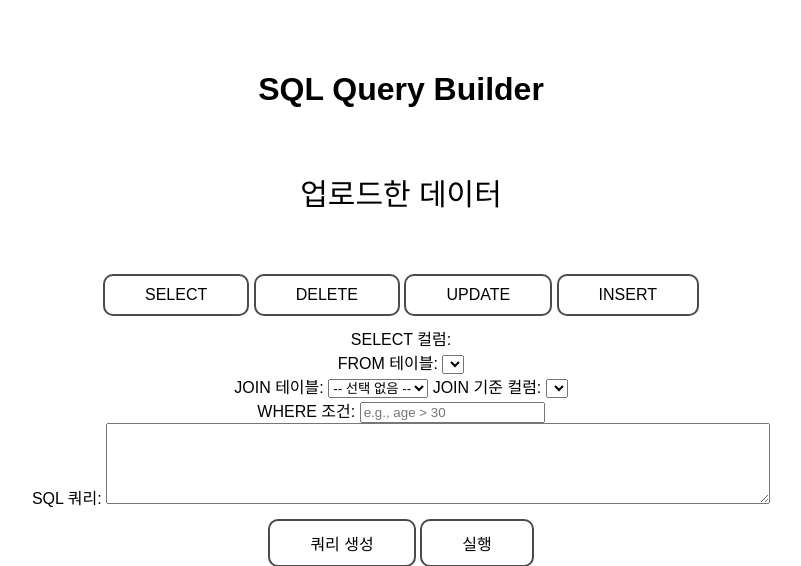
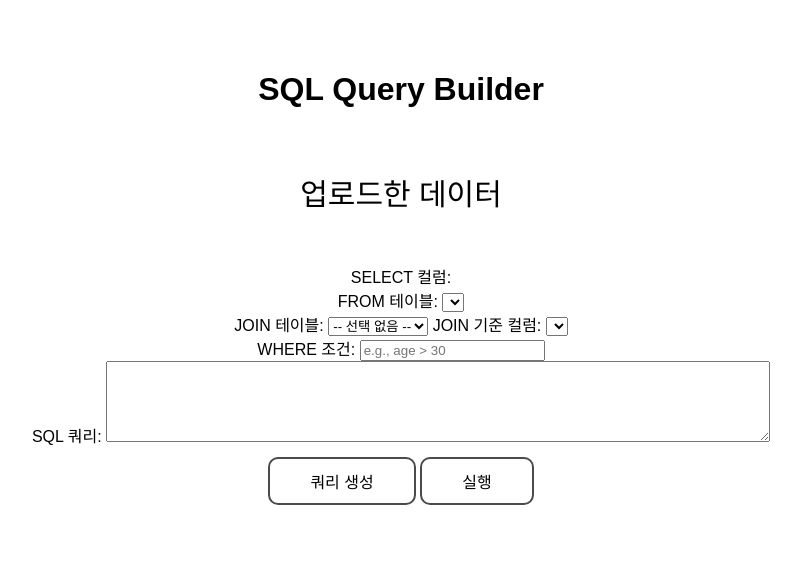
Before and after one commit to HuniHuns/BDP_Project, a Flask app: template flask/templates/query.html in a window 1280 px wide. Shown: the top 566 px of the page, without its empty margins (239-1040 px from the left). Run offline with Flask 3, Linux system fonts and the light colour scheme; the template is opened without the code that fills it, so the values that code supplies are empty.

Commit message:
[FIX]: SELECT문 제외 기능 제거(60191556)

```diff
--- a/flask/app.py
+++ b/flask/app.py
@@ -93,7 +93,7 @@ def query_page():
     except Exception as e:
         return jsonify({"error": str(e)}), 500
 
-@app.route('/get_common_columns')
+@app.route('/get_common_columns', methods=['GET'])
 def get_common_columns():
     table1 = request.args.get('table1')
     table2 = request.args.get('table2')
--- a/flask/templates/query.html
+++ b/flask/templates/query.html
@@ -7,17 +7,6 @@
     <title>SQL query</title>
     <link rel="stylesheet" href="{{ url_for('static', filename='css/upload.css') }}">
     <link rel="stylesheet" href="{{ url_for('static', filename='css/query.css') }}">
-    <style>
-        /* 기본적으로 모든 섹션을 숨깁니다 */
-        .sql-section {
-            display: none;
-        }
-
-        /* 활성화된 섹션만 표시합니다 */
-        .sql-section.active {
-            display: block;
-        }
-    </style>
 </head>
 
 <body>
@@ -29,14 +18,6 @@
         <li>{{ table }}</li>
         {% endfor %}
     </ul>
-
-    <div class="sql-functions">
-        <!-- SQL 함수 선택 버튼 -->
-        <button type="button" onclick="showSection('select-section')" id="select-btn" class="active">SELECT</button>
-        <button type="button" onclick="showSection('delete-section')" id="delete-btn">DELETE</button>
-        <button type="button" onclick="showSection('update-section')" id="update-btn">UPDATE</button>
-        <button type="button" onclick="showSection('insert-section')" id="insert-btn">INSERT</button>
-    </div>
 
     <form method="POST" action="/query" id="query-form">
         <!-- SELECT 섹션 -->
@@ -69,51 +50,6 @@
 
             <label for="where-condition">WHERE 조건:</label>
             <input type="text" id="where-condition" name="where_condition" placeholder="e.g., age > 30">
-        </div>
-
-        <!-- DELETE 섹션 -->
-        <div id="delete-section" class="sql-section">
-            <label for="delete-table">DELETE FROM 테이블:</label>
-            <select id="delete-table" name="delete_table" required>
-                {% for table in tables %}
-                <option value="{{ table }}">{{ table }}</option>
-                {% endfor %}
-            </select>
-
-            <label for="delete-condition">WHERE 조건:</label>
-            <input type="text" id="delete-condition" name="delete_condition" placeholder="e.g., id = 1">
-        </div>
-
-        <!-- UPDATE 섹션 -->
-        <div id="update-section" class="sql-section">
-            <label for="update-table">UPDATE 테이블:</label>
-            <select id="update-table" name="update_table" required>
-                {% for table in tables %}
-                <option value="{{ table }}">{{ table }}</option>
-                {% endfor %}
-            </select>
-
-            <label for="update-set">SET 값:</label>
-            <input type="text" id="update-set" name="update_set" placeholder="e.g., age = 25">
-
-            <label for="update-condition">WHERE 조건:</label>
-            <input type="text" id="update-condition" name="update_condition" placeholder="e.g., id = 1">
-        </div>
-
-        <!-- INSERT 섹션 -->
-        <div id="insert-section" class="sql-section">
-            <label for="insert-table">INSERT INTO 테이블:</label>
-            <select id="insert-table" name="insert_table" required>
-                {% for table in tables %}
-                <option value="{{ table }}">{{ table }}</option>
-                {% endfor %}
-            </select>
-
-            <label for="insert-columns">컬럼 이름:</label>
-            <input type="text" id="insert-columns" name="insert_columns" placeholder="e.g., id, name, age">
-
-            <label for="insert-values">값:</label>
-            <input type="text" id="insert-values" name="insert_values" placeholder="e.g., 1, 'John', 25">
         </div>
 
         <!-- 최종 쿼리 -->
```
Also changed, not shown: flask/static/scripts/query.js (+1 -53 lines).
